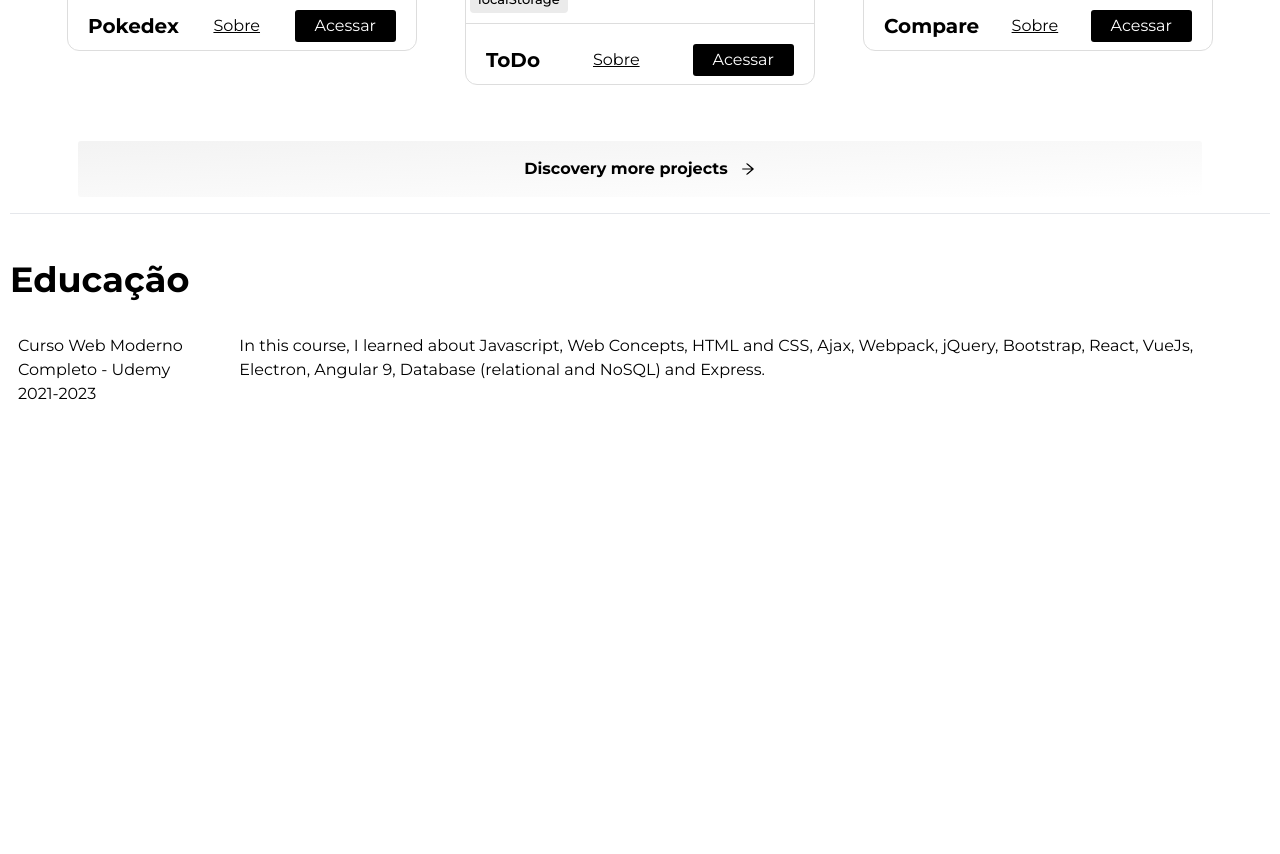
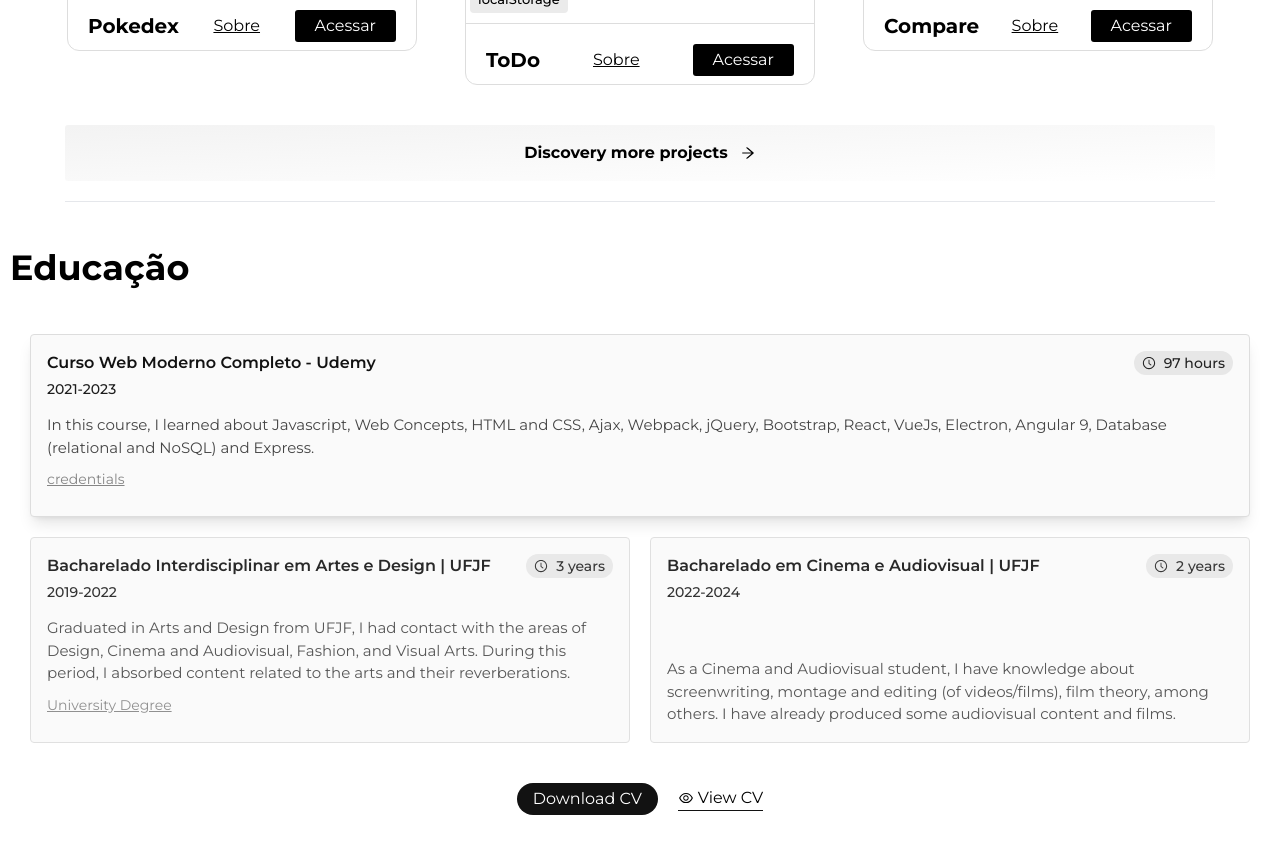
Before and after one commit to LuciLua/newPort, a Next.js app: page / in a window 1280 px wide. Shown: the part 1560-2414 px from the top of the page. Before the commit the page ends 1994 px from the top, so only its background shows below. Built offline with nearby package versions, Linux system fonts and the light colour scheme.

Commit message:
add section education

```diff
--- a/src/app/page.tsx
+++ b/src/app/page.tsx
@@ -1,6 +1,7 @@
 import { InitialBox } from "../components/InitialBox"
 import { Projeto } from "../components/Projeto"
-import { AiOutlineArrowRight } from "react-icons/ai"
+import { AiOutlineArrowRight, AiOutlineClockCircle, AiOutlineEye } from "react-icons/ai"
+
 
 export default function homepage() {
   return (
@@ -62,26 +63,75 @@ export default function homepage() {
             stack={["reactJS", "nextJS", "sass", "typescript", "axios"]}
           />
         </div>
-        <div className="w-full px-[68px] flex justify-center items-center border-b-[1px] py-4 ">
+        <div className="w-full flex justify-center items-center border-b-[1px] max-w-[1150px] mx-auto pb-[20px]">
           <button className="w-full h-fit  font-[700] p-4 rounded-[3px] bg-gradient-to-br from-[#b5b5b52a] to-transparent flex justify-center items-center gap-3 ">Discovery more projects <AiOutlineArrowRight /></button>
         </div>
       </div>
       <div className="mx-auto w-full max-w-[1300px] py-[20px] px-[10px]">
         <h1 className="text-[35px] font-[700] pb-[20px]">Educação</h1>
-        <div className="flex w-full justify-center gap-5 flex-wrap">
-          <div className="flex p-2 justify-between">
-            <div className="flex flex-col">
-              <h1>Curso Web Moderno Completo - Udemy</h1>
-              <h2>2021-2023</h2>
+        <div className="flex w-full justify-center gap-5 flex-wrap p-[20px]">
+
+          <div className="bg-[#fafafa] border-[1px] border-[#ddd] shadow-lg mr-auto flex flex-col p-4 justify-between w-full rounded-[4px]">
+            <div className="flex flex-col w-full">
+              <div className="flex justify-between">
+                <h1 className="font-[600] text-[16px] text-[#121212]">Curso Web Moderno Completo - Udemy</h1>
+                <span className="text-nowrap max-h-[25px] font-[500] text-[14px]  bg-[#e7e7e7] text-[#232323] rounded-full px-2 flex justify-center items-center gap-2"><AiOutlineClockCircle />97 hours</span>
+              </div>
+              <h2 className="font-[500] text-[14px] py-[4px] text-[#1d1d1d]">2021-2023</h2>
             </div>
-            <div className="">
+            <div className="w-full mt-[10px] text-[15px] text-[#454545]">
               <p>In this course, I learned about Javascript, Web
                 Concepts, HTML and CSS, Ajax, Webpack,
                 jQuery, Bootstrap, React, VueJs, Electron,
                 Angular 9, Database (relational and NoSQL)
                 and Express.</p>
             </div>
+            <a href="https://www.udemy.com/certificate/UC-495b9d41-0005-46b2-9530-dae148592fa8/" target="_blank" className="self-start py-[10px] font-[400] text-[14px] underline text-[#858585]">credentials</a>
           </div>
+
+          <div className="opacity-90 bg-[#fafafa] border-[1px] border-[#ddd] mr-auto flex flex-col p-4 justify-between max-w-[600px] w-full rounded-[4px]">
+            <div className="flex flex-col w-full">
+              <div className="flex justify-between">
+                <h1 className="font-[600] text-[16px] text-[#121212]">Bacharelado Interdisciplinar em
+                  Artes e Design | UFJF</h1>
+                <span className="text-nowrap max-h-[25px] font-[500] text-[14px]  bg-[#e7e7e7] text-[#232323] rounded-full px-2 flex justify-center items-center gap-2"><AiOutlineClockCircle />3 years</span>
+              </div>
+              <h2 className="font-[500] text-[14px] py-[4px] text-[#1d1d1d]">2019-2022</h2>
+            </div>
+            <div className="w-full mt-[10px] text-[15px] text-[#454545]">
+              <p>Graduated in Arts and Design from UFJF, I
+                had contact with the areas of Design, Cinema
+                and Audiovisual, Fashion, and Visual Arts.
+                During this period, I absorbed content related
+                to the arts and their reverberations.</p>
+            </div>
+            <a href="/docs/arts.pdf" target="_blank" className="self-start py-[10px] font-[400] text-[14px] underline text-[#858585]">University Degree</a>
+          </div>
+
+          <div className="opacity-90 bg-[#fafafa] border-[1px] border-[#ddd] mr-auto flex flex-col p-4 justify-between max-w-[600px] w-full rounded-[4px]">
+            <div className="flex flex-col w-full">
+              <div className="flex justify-between">
+                <h1 className="font-[600] text-[16px] text-[#121212]">Bacharelado em Cinema e
+                  Audiovisual | UFJF</h1>
+                <span className="text-nowrap max-h-[25px] font-[500] text-[14px]  bg-[#e7e7e7] text-[#232323] rounded-full px-2 flex justify-center items-center gap-2"><AiOutlineClockCircle />2 years</span>
+              </div>
+              <h2 className="font-[500] text-[14px] py-[4px] text-[#1d1d1d]">2022-2024</h2>
+            </div>
+            <div className="w-full mt-[10px] text-[15px] text-[#454545]">
+              <p>As a Cinema and Audiovisual student, I have
+                knowledge about screenwriting, montage
+                and editing (of videos/films), film theory,
+                among others. I have already produced some
+                audiovisual content and films.</p>
+            </div>
+            {/* <a href="/docs/cinema.pdf" target="_blank" className="self-start py-[10px] font-[400] text-[14px] underline text-[#858585]">University Degree</a> */}
+          </div>
+
+          <div className="flex gap-5 justify-center py-5 items-center">
+            <button className="bg-[#121212] text-white px-4 py-1 rounded-[30px]">Download CV</button>
+            <button className="border-b-[1px] border-b-[#121212] flex gap-1 justify-center items-center h-fit"><AiOutlineEye className="font-[12px]"/> View CV</button>
+          </div>
+
         </div>
       </div>
     </div>
--- a/src/components/InitialBox.tsx
+++ b/src/components/InitialBox.tsx
@@ -1,7 +1,27 @@
+'use client'
+
 import { AiFillGithub, AiFillLinkedin } from "react-icons/ai"
 import { BiMailSend } from "react-icons/bi"
+import { useRef } from "react";
 
 export function InitialBox() {
+
+
+  const mailToRef = useRef(null)
+
+
+  function mailToCopyToClipboard() {
+    // Use the Clipboard API for modern browsers
+    navigator.clipboard.writeText("luci.lua81@gmail.com")
+      .then(() => {
+        console.log('E-mail copied to clipboard successfully (luci.lua81@gmail.com)');
+      })
+      .catch((error) => {
+        console.error('Unable to copy text to clipboard', error);
+      });
+  }
+
+
   return (
     <div className="bg-white border-[#000] border-[3px] max-w-[1300px] w-full h-fit min-h-[300px] flex flex-col ">
       <div className="flex xl:flex-row flex-col h-full w-full relative  shadow-[-12px_0_12px_inset] shadow-[#00000014]">
@@ -43,9 +63,15 @@ export function InitialBox() {
         </div>
 
         <div className="z-20 relative xl:absolute flex flex-row xl:flex-col gap-[20px] w-full h-full xl:w-[60px] xl:h-[calc(100%+80px)] xl:top-[-10px]  bg-white xl:border-x-[3px] border-y-[3px] xl:border-x-[#000]  xl:border-y-0 border-y-[#000] xl:right-[15px]  xl:pt-[20px] xl:justify-start justify-center items-center py-3 border-b-0">
-          <AiFillLinkedin className="text-[36px] w-fit h-fit " />
-          <AiFillGithub className="text-[36px] w-fit h-fit" />
-          <BiMailSend className="text-[36px] w-fit h-fit" />
+          <a className="cursor-pointer hover:scale-105 transition-[0.3s]" href="https://www.linkedin.com/in/lucia-guelber/" target="_blank">
+            <AiFillLinkedin className="text-[36px] w-fit h-fit " />
+          </a>
+          <a className="cursor-pointer hover:scale-105 transition-[0.3s]" href="https://github.com/lucilua/" target="_blank">
+            <AiFillGithub className="text-[36px] w-fit h-fit" />
+          </a>
+          <div className="cursor-pointer hover:scale-105 transition-[0.3s]" ref={mailToRef} onClick={mailToCopyToClipboard} >
+            <BiMailSend className="text-[36px] w-fit h-fit" />
+          </div>
         </div>
       </div>
 
```
Also changed, not shown: 1 other file (tests, documents, lock files or other folders).
